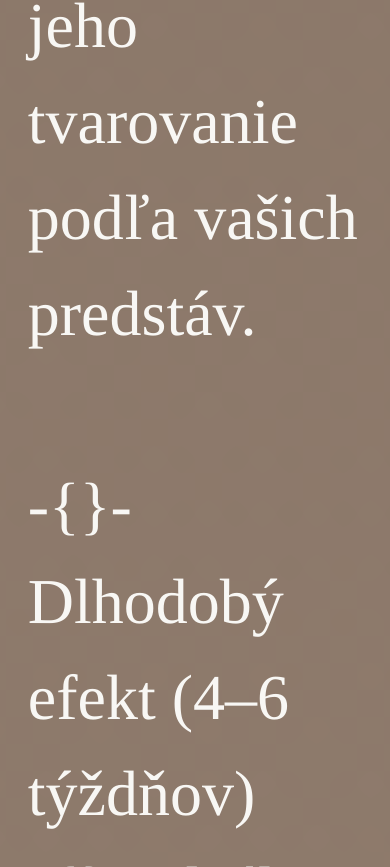
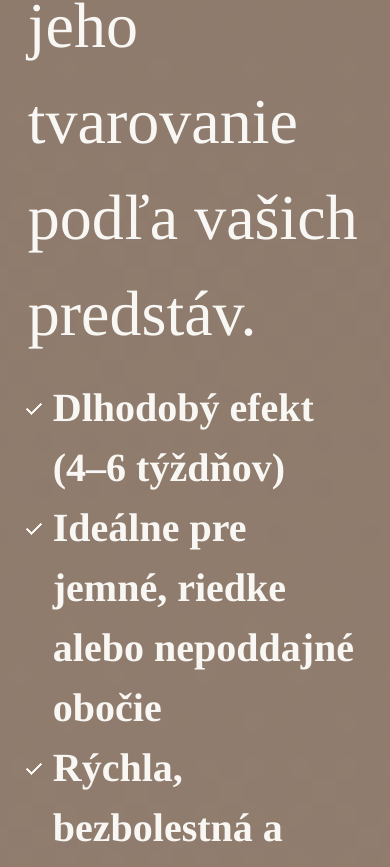
Before and after one commit to Drewwulf/CosmetologTest, a plain HTML site: page pages/laminovanie.html in a window 390 px wide. Shown: the part 11133-12000 px from the top of the page. Drawn offline with nearby package versions, Linux system fonts and the light colour scheme; a web font is replaced by a local one.

Commit message:
change some ul

```diff
--- a/css/depilacia.css
+++ b/css/depilacia.css
@@ -212,8 +212,23 @@ body {
     text-decoration: none;
     color: #f8f7f4;
 }
+.ULobociva{
+     font-size: 1.3rem;
+    font-weight: 500;
+    list-style-image: url("/img/check_24dp_F8F7F4_FILL0_wght400_GRAD0_opsz24 (1).png");
+    padding-left: 25px;
+    color: #f8f7f4;
+}
+.liobocie{
+     color: #f8f7f4;
+}
 
 @media (max-width: 1000px) {
+    .ULobociva{
+        font-size: 2.5rem!important;
+        font-weight: bold;
+    }
+
     .sect1 {
         display: block;
         height: auto;
--- a/css/laminovanie.css
+++ b/css/laminovanie.css
@@ -214,8 +214,23 @@ body {
     text-decoration: none;
     color: #f8f7f4;
 }
+.ULobociva{
+     font-size: 1.3rem;
+    font-weight: 500;
+    list-style-image: url("/img/check_24dp_F8F7F4_FILL0_wght400_GRAD0_opsz24 (1).png");
+    padding-left: 25px;
+    color: #f8f7f4;
+}
+.liobocie{
+     color: #f8f7f4;
+}
+
 
 @media (max-width: 1000px) {
+    .ULobociva{
+        font-size: 2.5rem!important;
+        font-weight: bold;
+    }
      .sect1 {
         display: block;
         height: auto;
--- a/css/main.css
+++ b/css/main.css
@@ -397,8 +397,23 @@
 #photoDiv6 {
     margin-top: 5vh;
 }
+.ULobociva{
+    font-size: 1.3rem;
+    font-weight: 500;
+    list-style-image: url("/img/check_24dp_F8F7F4_FILL0_wght400_GRAD0_opsz24 (1).png");
+    padding-left: 25px !important;
+    color: #f8f7f4;
+}
+.liobocie{
+     color: #f8f7f4;
+}
 
 @media (max-width: 1000px) {
+    .ULobociva{
+        font-size: 2.5rem!important;
+        font-weight: bold;
+        padding-left: 25px !important;
+    }
     .section {
         display: block;
         height: auto;
--- a/pages/laminovanie.html
+++ b/pages/laminovanie.html
@@ -76,13 +76,16 @@
                             chĺpky a zvýrazní prirodzenú hustotu. Pomáha upraviť neposlušné alebo asymetrické obočie a
                             dodáva mu upravený a svieži vzhľad. Počas procedúry sa používajú jemné prípravky, ktoré
                             obočie nadvihnú, zafixujú a zároveň vyživia. Súčasťou služby je aj farbenie obočia a jeho
-                            tvarovanie podľa vašich predstáv. <br /><br />
-                            -{}- Dlhodobý efekt (4–6 týždňov) <br />
-                            -{}- Ideálne pre jemné, riedke alebo nepoddajné obočie <br />
-                            -{}- Rýchla, bezbolestná a relaxačná procedúra <br />
-                            -{}- Výsledok – prirodzene plnšie a symetrické obočie <br /><br />
-                            Doprajte si dokonalé obočie bez každodenného líčenia!
+                            tvarovanie podľa vašich predstáv. <br />
                         </p>
+                            <ul class="ULobociva">
+                            <li class="liobocie"> Dlhodobý efekt (4–6 týždňov)</li>
+                            <li class="liobocie">Ideálne pre jemné, riedke alebo nepoddajné obočie </li>
+                            <li class="liobocie">Rýchla, bezbolestná a relaxačná procedúra </li>
+                            <li class="liobocie">Výsledok – prirodzene plnšie a symetrické obočie </li>
+                            <li class="liobocie"> Doprajte si dokonalé obočie bez každodenného líčenia!</li>
+                            </ul>
+
                     </div>
                     <div class="image3"><img src="https://www.bp-ba.sk/wp-content/uploads/2023/06/1-2.jpg" /></div>
                 </div>
@@ -97,13 +100,15 @@
                             Laminovanie mihalníc je jemná a účinná procedúra, ktorá prirodzene nadvihne, vytočí a spevní
                             vaše riasy. Vďaka špeciálnym prípravkom získajú mihalnice intenzívnejší vzhľad, bez potreby
                             každodenného používania špirály. Súčasťou procedúry je aj farbenie rias, čo ešte viac
-                            zvýrazní váš pohľad. Efekt vydrží 4–6 týždňov. <br /><br />
-                            -{}- Zvýrazní prirodzenú dĺžku a tvar rias <br />
-                            -{}- Ideálne pre rovné alebo svetlé riasy <br />
-                            -{}- Bezbolestné a relaxačné ošetrenie <br />
-                            -{}- Vhodné ako náhrada za predlžovanie rias <br /><br />
-                            Zažite prirodzene krásny pohľad bez makeupu!
+                            zvýrazní váš pohľad. Efekt vydrží 4–6 týždňov. <br />
                         </p>
+                            <ul class="ULobociva">
+                            <li class="liobocie">Zvýrazní prirodzenú dĺžku a tvar rias </li>
+                            <li class="liobocie">  Ideálne pre rovné alebo svetlé riasy</li>
+                            <li class="liobocie">Bezbolestné a relaxačné ošetrenie </li>
+                            <li class="liFhone">Vhodné ako náhrada za predlžovanie rias </li>
+                            <li class="liobocie"> Zažite prirodzene krásny pohľad bez makeupu!</li>
+                            </ul>
                     </div>
                 </div>
             </section>
```
Also changed, not shown: pages/depilacia.html (+15 -7 lines), pages/kozmetika.html (+4 -4 lines).
